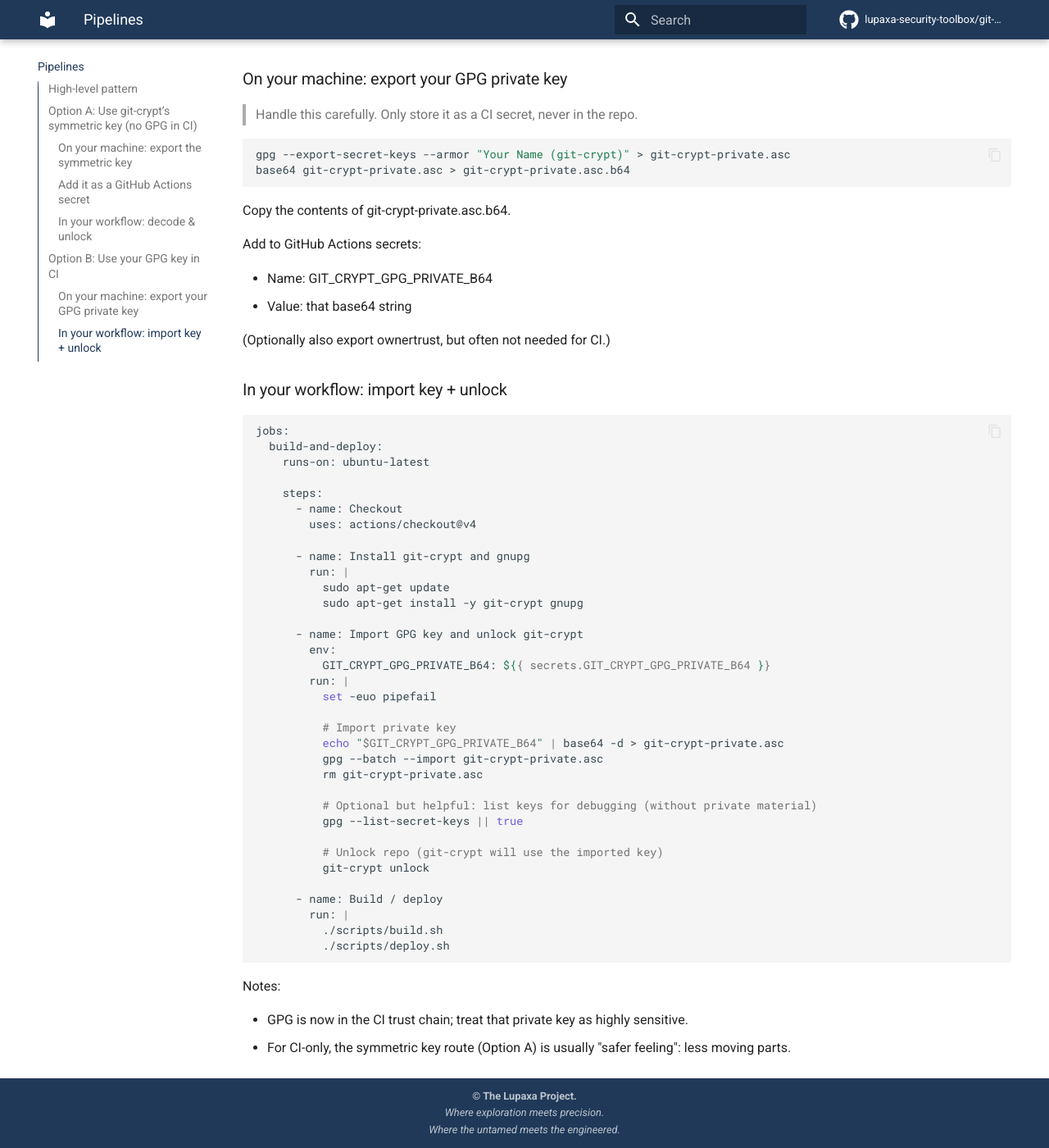
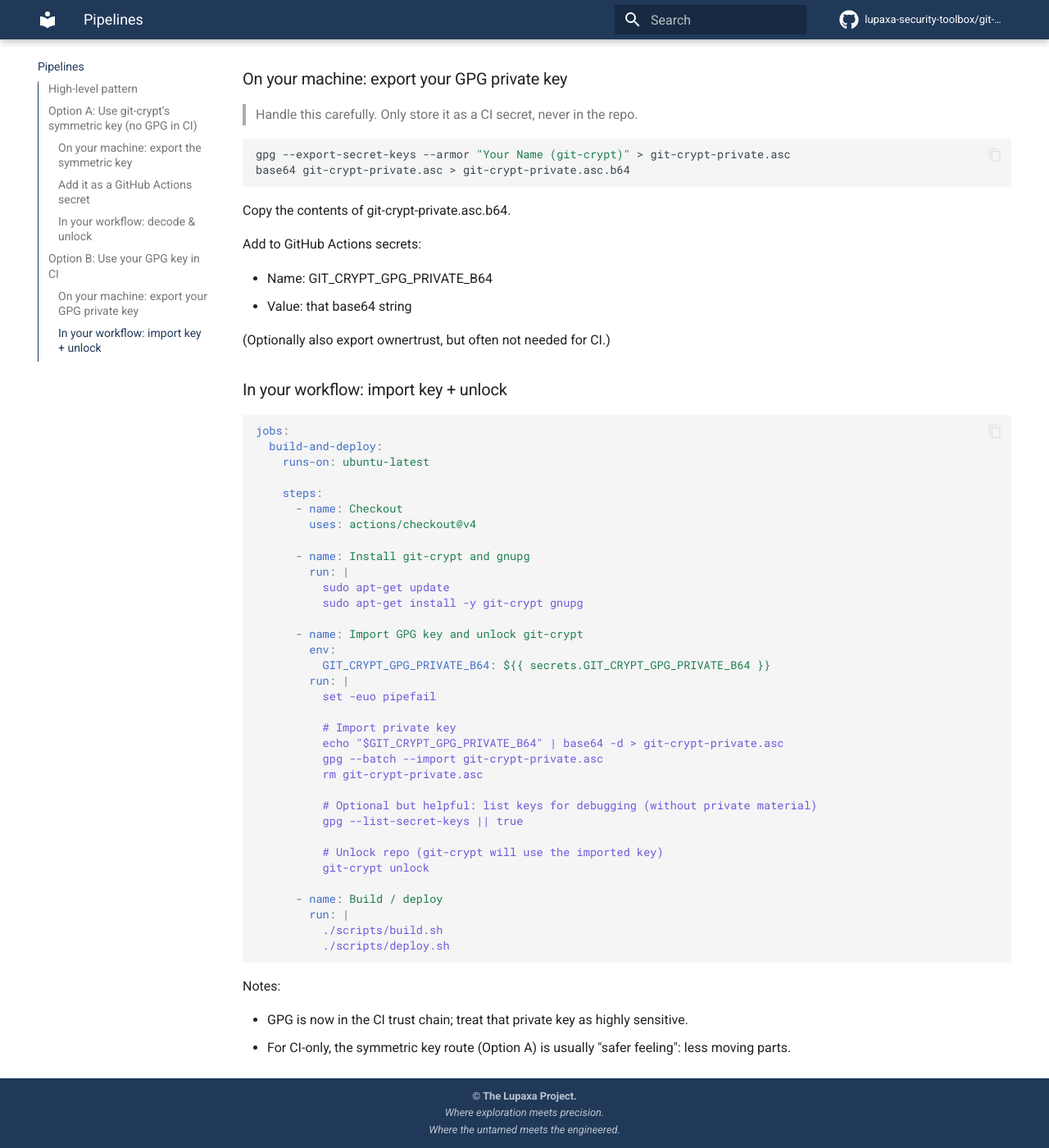
Before and after one commit to lupaxa-security-toolbox/git-crypt-manager, an MkDocs documentation site: the page built from docs/pipelines.md, in a window 1280 px wide and 1400 px high, scrolled down 2368 px. Shown: the whole window at 82% size. Built offline with MkDocs 1.6.1 and Material for MkDocs 9.7.7, drawn with Linux system fonts in a browser that asks for light colours; comment, search, counter and statistics services are not loaded; some of the changed text lies outside the part shown.

Commit message:
Clean up docs a little more

````diff
--- a/docs/pipelines.md
+++ b/docs/pipelines.md
@@ -54,7 +54,7 @@ In the repo/org settings → Secrets and variables → Actions:
 
 Example workflow snippet:
 
-```bash
+```yaml
 jobs:
   build-and-deploy:
     runs-on: ubuntu-latest
@@ -119,7 +119,7 @@ Add to GitHub Actions secrets:
 
 ### In your workflow: import key + unlock
 
-```bash
+```yaml
 jobs:
   build-and-deploy:
     runs-on: ubuntu-latest
````
